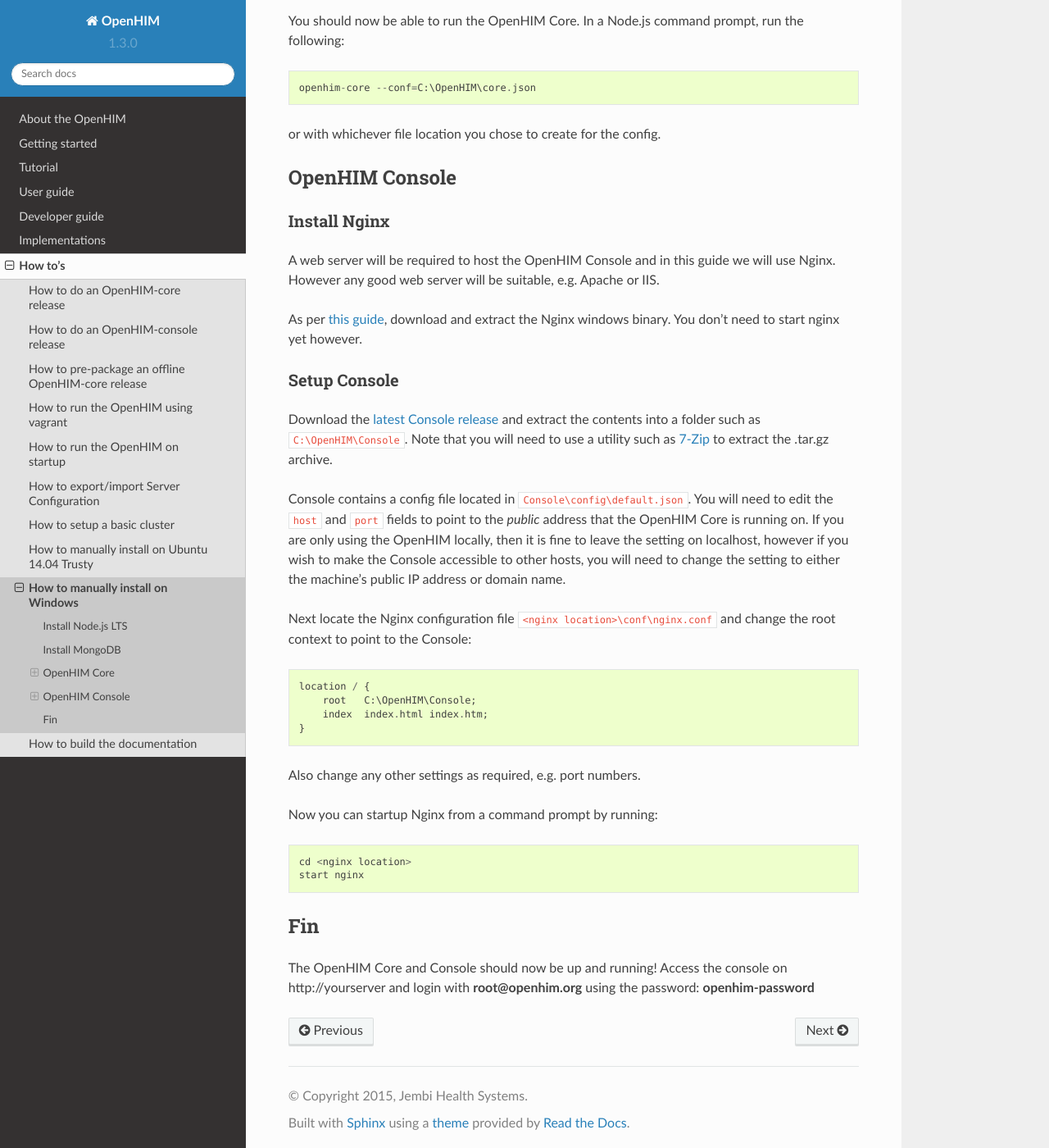
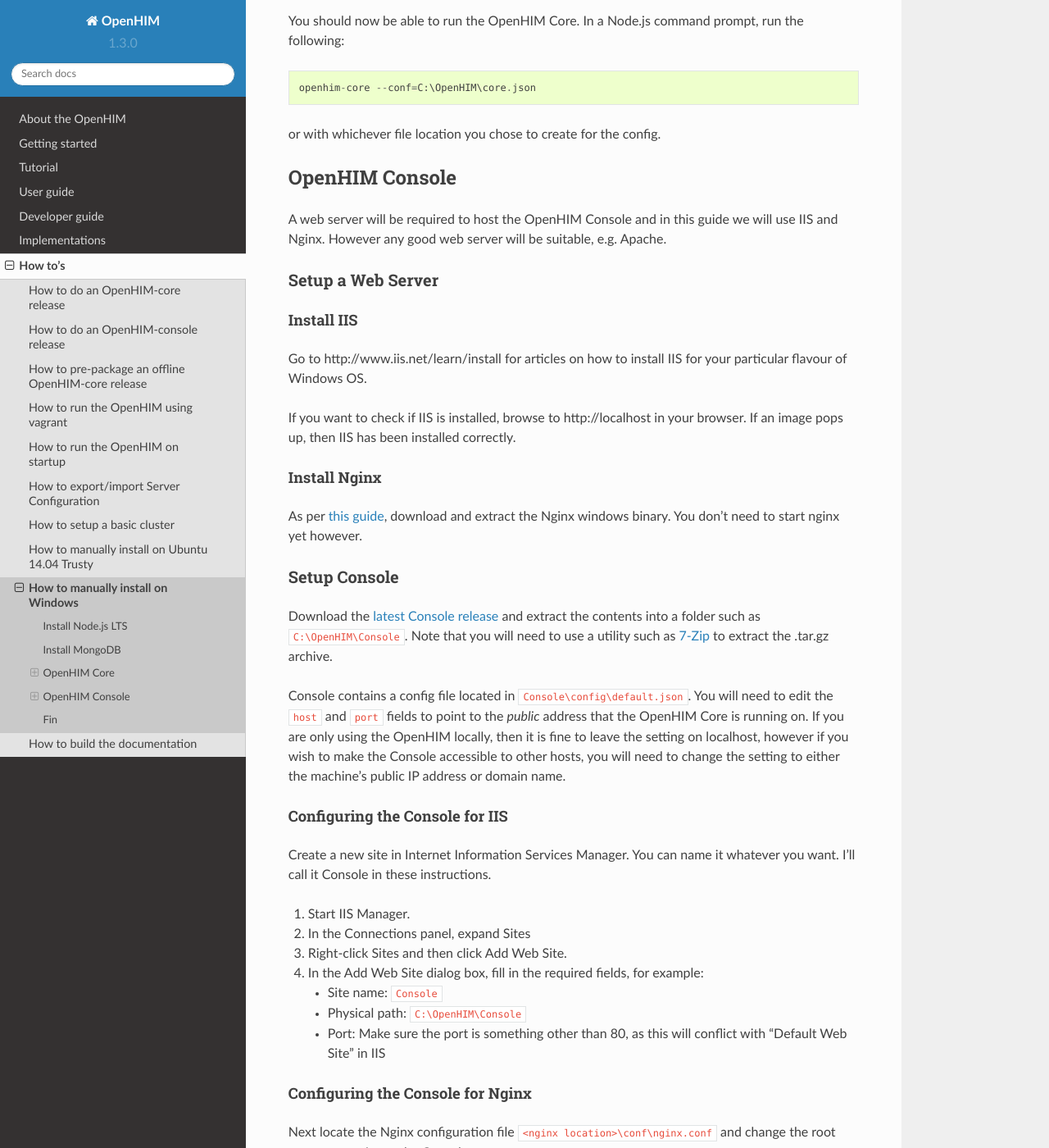
Before and after one commit to jembi/openhim-core-js, a Sphinx documentation site: the page built from docs/how-to/how-to-install-on-windows.md, in a window 1280 px wide and 1400 px high, scrolled down 1131 px. Shown: the whole window at 82% size. Built offline with Sphinx 7.4.7 and the Read the Docs theme 2.0.0, drawn with Linux system fonts in a browser that asks for light colours; some of the changed text lies outside the part shown.

Commit message:
Add IIS Instructions

````diff
--- a/docs/how-to/how-to-install-on-windows.md
+++ b/docs/how-to/how-to-install-on-windows.md
@@ -40,9 +40,17 @@
 
 ## OpenHIM Console
 
-### Install Nginx
+A web server will be required to host the OpenHIM Console and in this guide we will use IIS and Nginx. However any good web server will be suitable, e.g. Apache.
 
-A web server will be required to host the OpenHIM Console and in this guide we will use Nginx. However any good web server will be suitable, e.g. Apache or IIS.
+### Setup a Web Server
+
+##### Install IIS
+
+Go to http://www.iis.net/learn/install for articles on how to install IIS for your particular flavour of Windows OS.
+
+If you want to check if IIS is installed, browse to http://localhost in your browser. If an image pops up, then IIS has been installed correctly.
+
+##### Install Nginx
 
 As per [this guide](https://www.nginx.com/resources/wiki/start/topics/tutorials/install/), download and extract the Nginx windows binary. You don't need to start nginx yet however.
 
@@ -51,6 +59,19 @@
 Download the [latest Console release](https://github.com/jembi/openhim-console/releases/latest) and extract the contents into a folder such as `C:\OpenHIM\Console`. Note that you will need to use a utility such as [7-Zip](http://www.7-zip.org/) to extract the .tar.gz archive.
 
 Console contains a config file located in `Console\config\default.json`. You will need to edit the `host` and `port` fields to point to the *public* address that the OpenHIM Core is running on. If you are only using the OpenHIM locally, then it is fine to leave the setting on localhost, however if you wish to make the Console accessible to other hosts, you will need to change the setting to either the machine's public IP address or domain name.
+
+##### Configuring the Console for IIS
+
+Create a new site in Internet Information Services Manager. You can name it whatever you want. I'll call it Console in these instructions.
+1. Start IIS Manager.
+2. In the Connections panel, expand Sites
+3. Right-click Sites and then click Add Web Site.
+4. In the Add Web Site dialog box, fill in the required fields, for example:
+   *   Site name: `Console`
+   *   Physical path: `C:\OpenHIM\Console`
+   *   Port: Make sure the port is something other than 80, as this will conflict with "Default Web Site" in IIS
+
+##### Configuring the Console for Nginx
 
 Next locate the Nginx configuration file `<nginx location>\conf\nginx.conf` and change the root context to point to the Console:
 ```
````
Also changed, not shown: other parts of docs/how-to/how-to-install-on-windows.md (+3 -1 lines).
